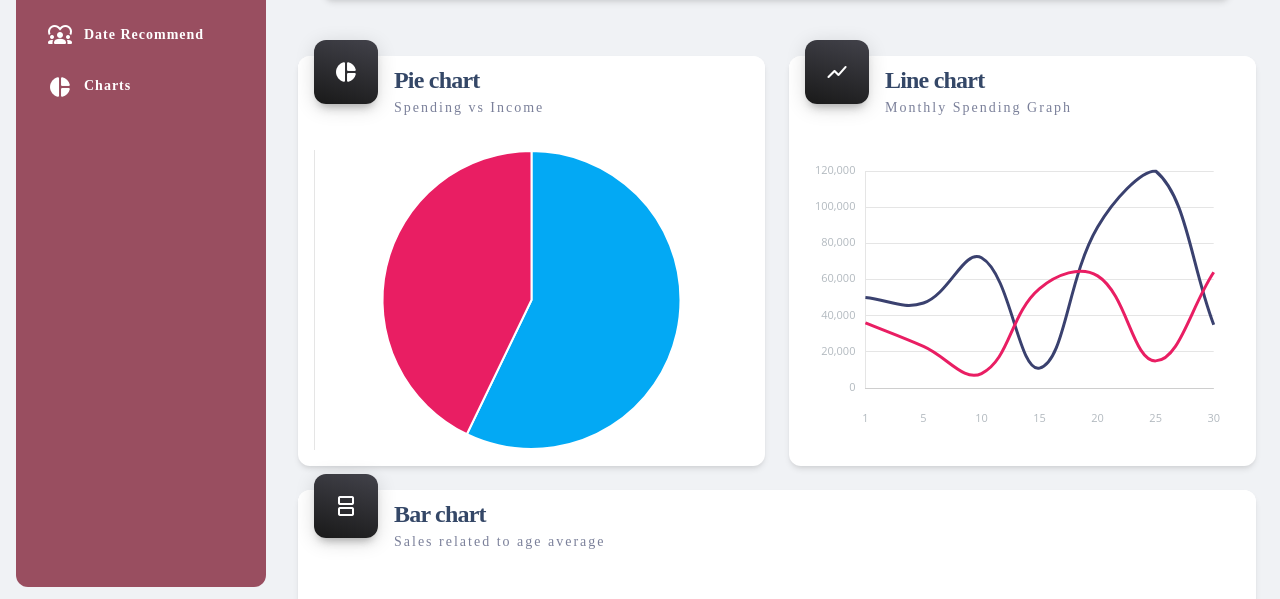
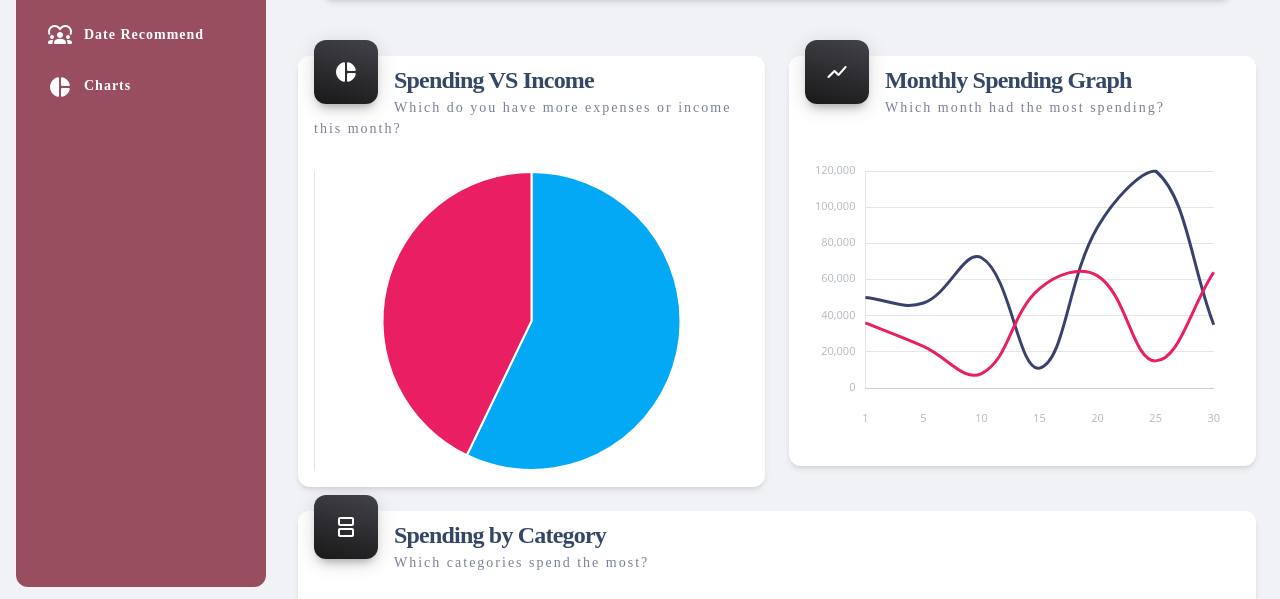
Before and after one commit to mingZZ-3/DateWise, a Vue app in the folder datewise_vue/: page /pages/charts in a window 1280 px wide. Shown: the part 197-796 px from the top of the page. Built offline with nearby package versions, Linux system fonts and the light colour scheme; a web font is replaced by a local one; what vue-sweetalert2 would draw is missing.

Commit message:
Chore : 차트 화면 차트 설명 문구 수정 / 이예슬 / 20240614_1512

```diff
--- a/datewise_vue/src/views/applications/DataTables.vue
+++ b/datewise_vue/src/views/applications/DataTables.vue
@@ -13,9 +13,6 @@
           <td id="cate">{{ item.category }}</td>
           <td id="title">{{ item.title }}</td>
           <td id="amount">{{ item.amount }}원</td>
-        </tr>
-        <tr v-if="data.length === 0">
-          <td colspan="3" class="text-center">No data available</td>
         </tr>
       </tbody>
     </table>
--- a/datewise_vue/src/views/pages/Charts.vue
+++ b/datewise_vue/src/views/pages/Charts.vue
@@ -11,8 +11,8 @@
               <!-- 초록 <div class="icon icon-lg icon-shape bg-gradient-success shadow-success text-center border-radius-xl mt-n4 me-3 float-start"> -->
               <i class="material-icons opacity-10">donut_small</i>
             </div>
-            <h4 class="mb-0">Pie chart</h4>
-            <p class="mb-0 text-sm">Spending vs Income</p>
+            <h4 class="mb-0">Spending VS Income</h4>
+            <p class="mb-0 text-sm">Which do you have more expenses or income this month?</p>
           </div>
           <div class="p-3 card-body">
             <pie-chart
@@ -40,8 +40,8 @@
             </div>
             <div class="d-block d-md-flex">
               <div class="me-auto">
-                <h4 class="mb-0">Line chart</h4>
-                <p class="mb-0 text-sm">Monthly Spending Graph</p>
+                <h4 class="mb-0">Monthly Spending Graph</h4>
+                <p class="mb-0 text-sm">Which month had the most spending?</p>
               </div>
             </div>
           </div>
@@ -82,8 +82,8 @@
         <div class="icon icon-lg icon-shape bg-gradient-dark shadow-dark text-center border-radius-xl mt-n4 me-3 float-start">
           <i class="material-icons opacity-10">splitscreen</i>
         </div>
-        <h4 class="mb-0">Bar chart</h4>
-        <p class="mb-0 text-sm">Sales related to age average</p>
+        <h4 class="mb-0">Spending by Category</h4>
+        <p class="mb-0 text-sm">Which categories spend the most?</p>
       </div>
       <div class="p-3 card-body">
         <bar-chart-horizontal
```
